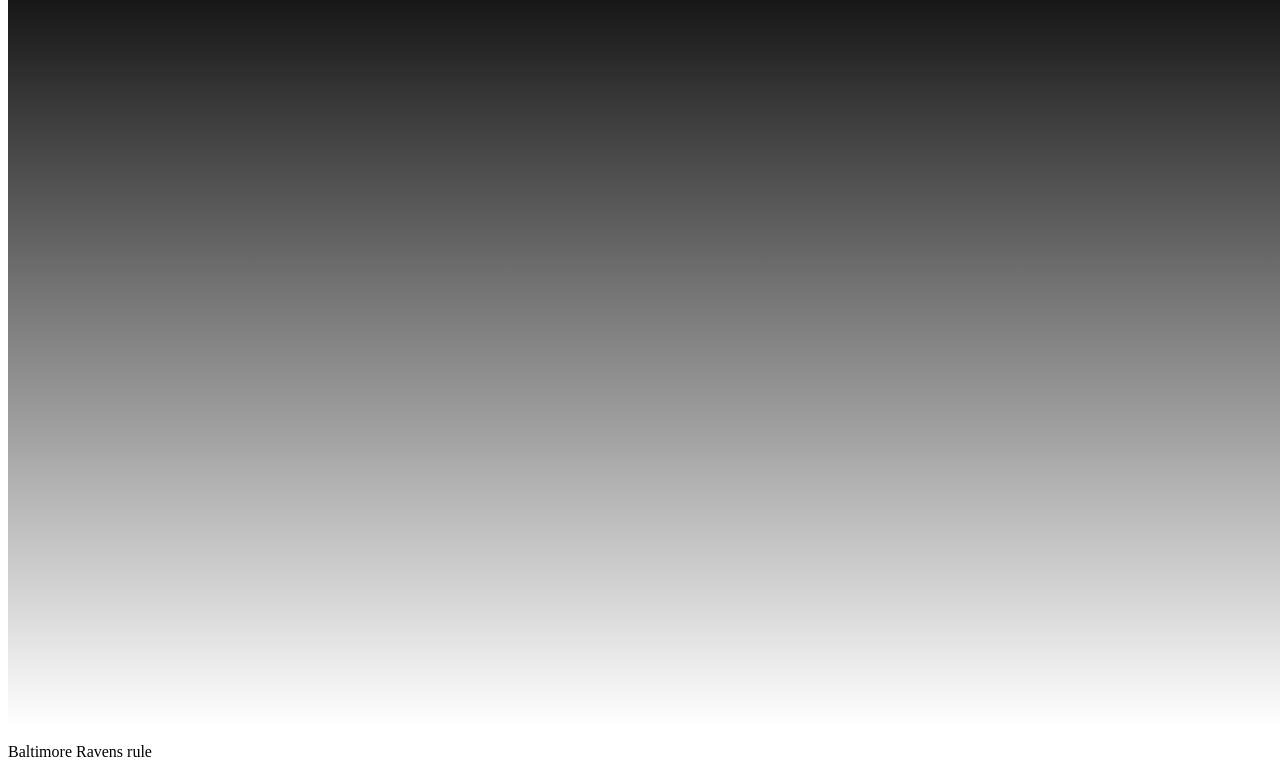
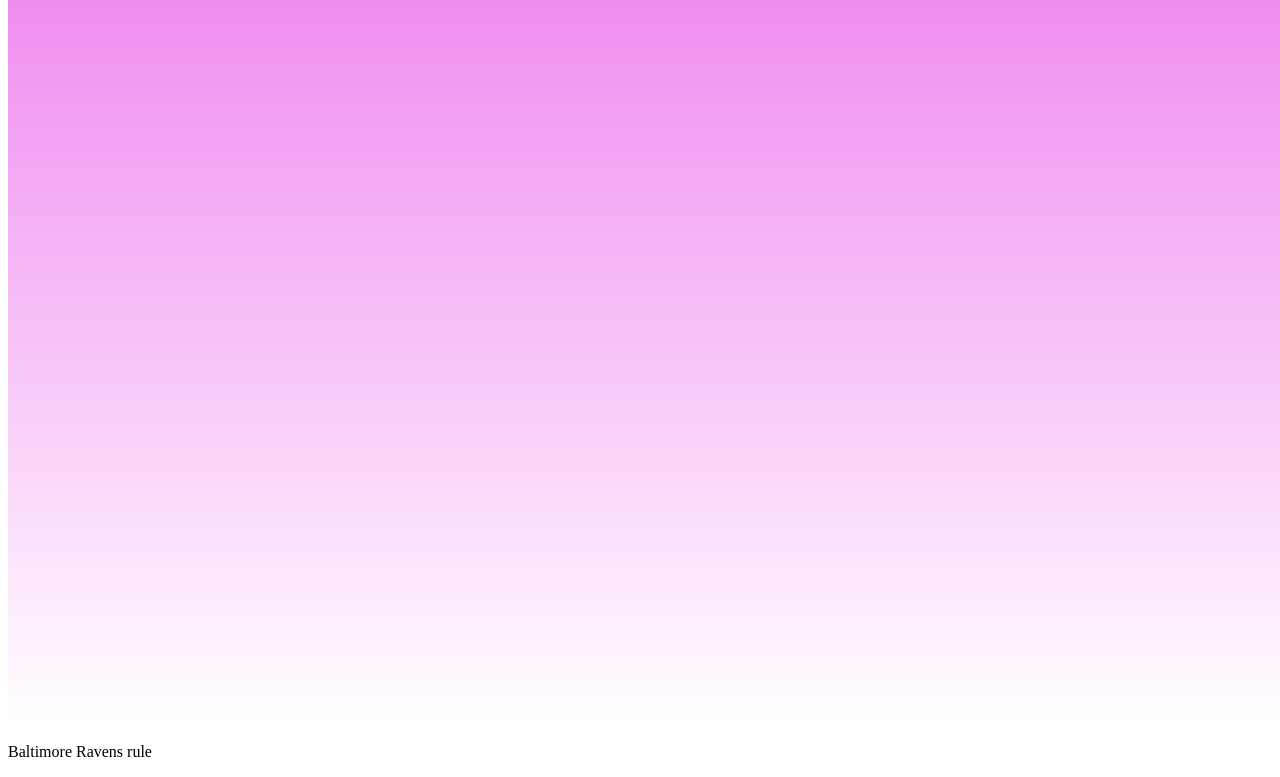
Before and after one commit to SnowRaven52/SnowRaven52.github.io, a plain HTML site: page index.html in a window 1280 px wide. Shown: the part 81-858 px from the top of the page. Drawn offline with Linux system fonts and the light colour scheme.

Commit message:
Update index.html

```diff
--- a/index.html
+++ b/index.html
@@ -16,7 +16,7 @@ div {
  background: black;
  color: white;
  font-size: 50px;
- background: linear-gradient(black, white);
+ background: linear-gradient(violet, white);
 }
 </style>
  <p>Baltimore Ravens rule</p>
```
